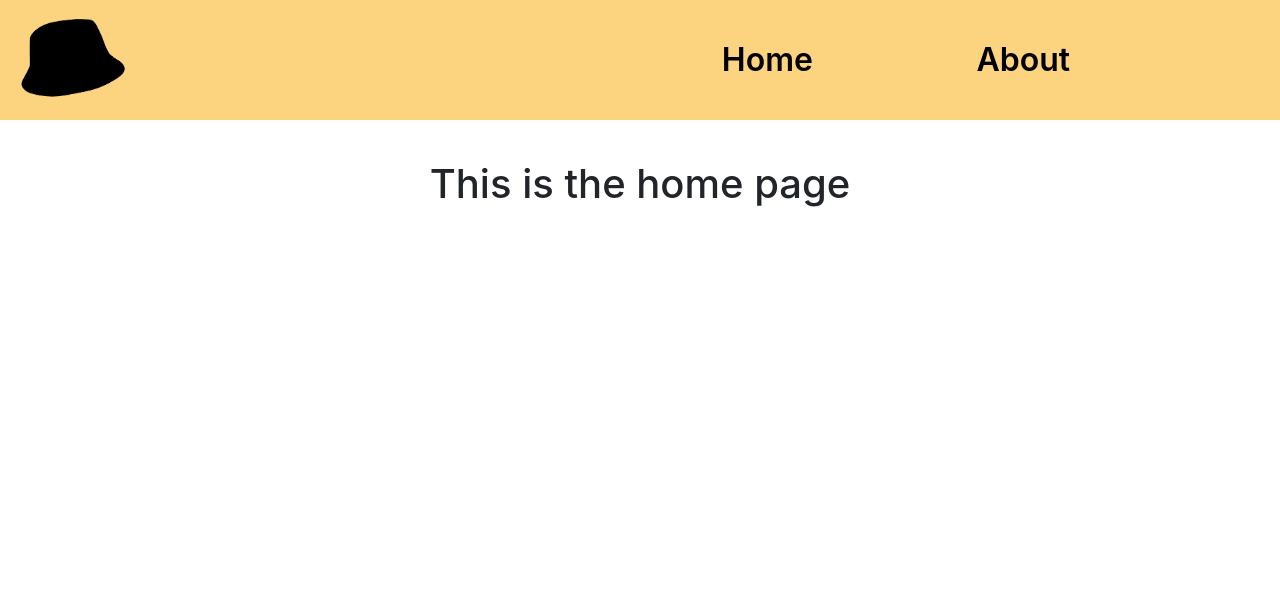
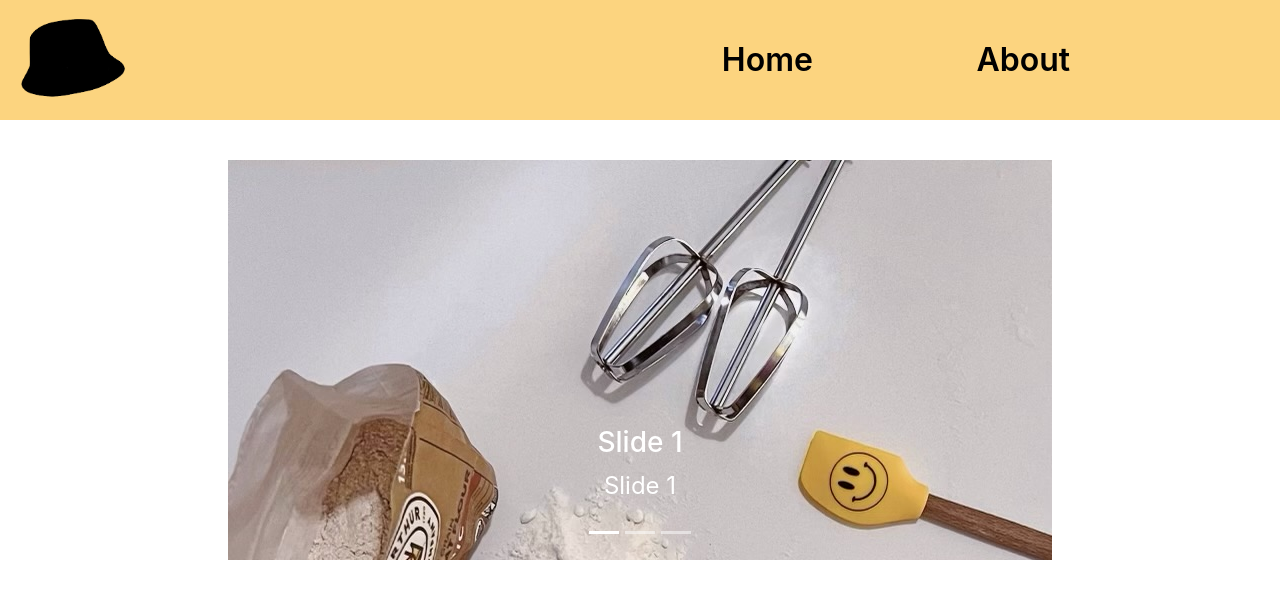
Before and after one commit to ajmurray211/Stus_Brew, a React (Create React App) app in the folder stus_brew/: page / in a window 1280 px wide. Shown: the top 598 px of the page. Built offline with nearby package versions, Linux system fonts and the light colour scheme.

Commit message:
minor adjustments main changes were to the picture links

```diff
--- a/stus_brew/src/App.css
+++ b/stus_brew/src/App.css
@@ -9,7 +9,7 @@
 
 navbar{
   /* background-color:red; */
-  background-color:rgb(252,212,127);
+  background-color:#fcd47f;
   margin-bottom: 40px;
   display: flex;
   flex-wrap: wrap;
--- a/stus_brew/src/App.js
+++ b/stus_brew/src/App.js
@@ -1,5 +1,5 @@
 import './App.css';
-import Home from './components/Home';
+import Home from './home/Home';
 import About from './components/About/About';
 import { Link, Route, Routes } from 'react-router-dom';
 // import logo from '../Assets/hat-logo.png';
--- /dev/null
+++ b/stus_brew/src/Scroller.js
@@ -0,0 +1,99 @@
+import React, { useState } from 'react';
+import {
+    Carousel,
+    CarouselItem,
+    CarouselControl,
+    CarouselIndicators,
+    CarouselCaption,
+} from 'reactstrap';
+const eggsFlour = process.env.PUBLIC_URL + '/assets/eggs-flour.png'
+const dough = process.env.PUBLIC_URL + '/assets/dough.png'
+const croissants = process.env.PUBLIC_URL + '/assets/croissants.png'
+
+
+const items = [
+    {
+        src: eggsFlour,
+        altText: 'Slide 1',
+        caption: 'Slide 1',
+        key: 1,
+    },
+    {
+        src: dough,
+        altText: 'Slide 2',
+        caption: 'Slide 2',
+        key: 2,
+    },
+    {
+        src: croissants,
+        altText: 'Slide 3',
+        caption: 'Slide 3',
+        key: 3,
+    },
+];
+
+function Scroller(args) {
+    const [activeIndex, setActiveIndex] = useState(0);
+    const [animating, setAnimating] = useState(false);
+
+    const next = () => {
+        if (animating) return;
+        const nextIndex = activeIndex === items.length - 1 ? 0 : activeIndex + 1;
+        setActiveIndex(nextIndex);
+    };
+
+    const previous = () => {
+        if (animating) return;
+        const nextIndex = activeIndex === 0 ? items.length - 1 : activeIndex - 1;
+        setActiveIndex(nextIndex);
+    };
+
+    const goToIndex = (newIndex) => {
+        if (animating) return;
+        setActiveIndex(newIndex);
+    };
+
+    const slides = items.map((item) => {
+        return (
+            <CarouselItem
+                onExiting={() => setAnimating(true)}
+                onExited={() => setAnimating(false)}
+                key={item.src}
+            >
+                <img src={item.src} alt={item.altText} />
+                <CarouselCaption
+                    captionText={item.caption}
+                    captionHeader={item.caption}
+                />
+            </CarouselItem>
+        );
+    });
+
+    return (
+        <Carousel
+            activeIndex={activeIndex}
+            next={next}
+            previous={previous}
+            {...args}
+        >
+            <CarouselIndicators
+                items={items}
+                activeIndex={activeIndex}
+                onClickHandler={goToIndex}
+            />
+            {slides}
+            <CarouselControl
+                direction="prev"
+                directionText="Previous"
+                onClickHandler={previous}
+            />
+            <CarouselControl
+                direction="next"
+                directionText="Next"
+                onClickHandler={next}
+            />
+        </Carousel>
+    );
+}
+
+export default Scroller;
--- a/stus_brew/src/components/About/About.js
+++ b/stus_brew/src/components/About/About.js
@@ -14,7 +14,7 @@ const About = (props) => {
                 cakes, to cookies, to breads which are all thoughtfully made with family-owned recipes. Each of
                 those items pair perfectly with a cup of Stu’s brewed coffee.
             </p>
-            {/* <img src={stu} alt='black and grey picture of stu' /> */}
+            <img src={stu} alt='black and grey picture of stu' />
         </div >
     );
 }
--- a/stus_brew/src/components/Home.js
+++ /dev/null
@@ -1,13 +0,0 @@
-import Scroller from './Scroller'
-
-const Home = () => {
-    return (
-        <div>
-            <h1>This is the home page</h1>
-            {/* <Scroller/> */}
-            <footer></footer>
-        </div>
-    );
-}
-
-export default Home;
--- /dev/null
+++ b/stus_brew/src/home/Home.js
@@ -0,0 +1,12 @@
+import Scroller from '../Scroller'
+import './home.css'
+
+const Home = () => {
+    return (
+        <div>
+            <Scroller/>
+        </div>
+    );
+}
+
+export default Home;
--- /dev/null
+++ b/stus_brew/src/home/home.css
@@ -0,0 +1,3 @@
+footer{
+    background-color: rgb(149, 163, 179);
+}
```
